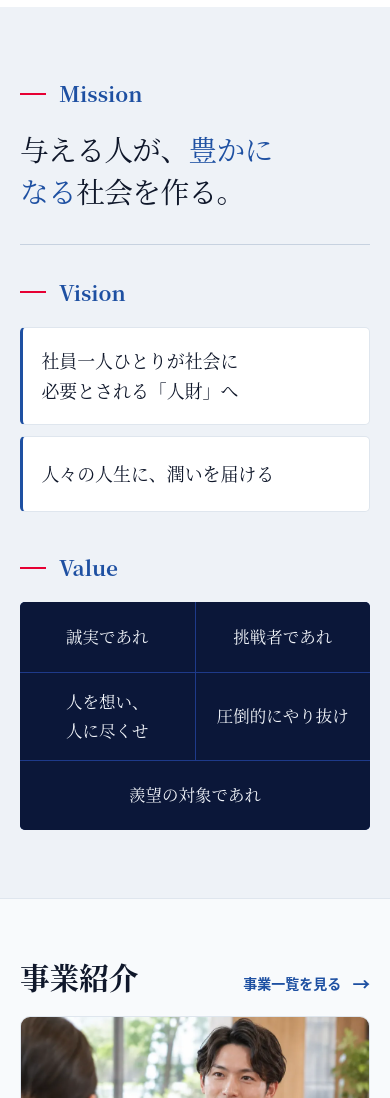
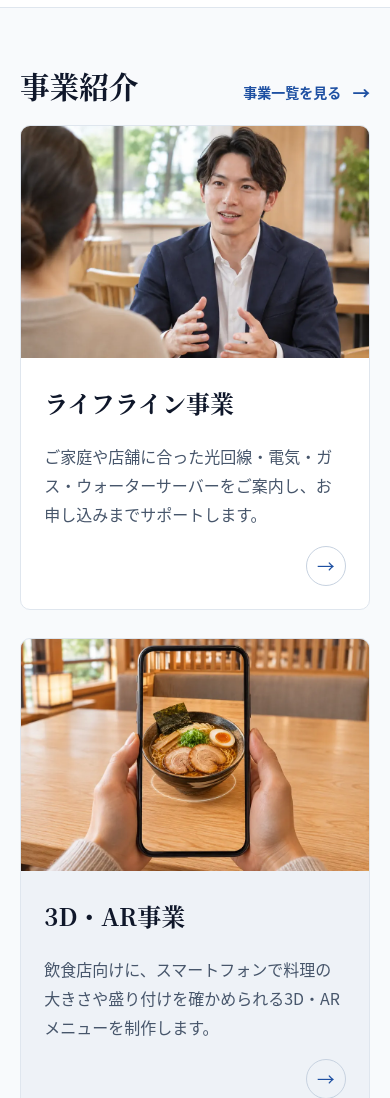
Before and after one commit to ss4gdev/allive-website, a plain HTML site: page index.html in a window 390 px wide. Shown: the part 1580-2678 px from the top of the page. Drawn offline with Linux system fonts and the light colour scheme.

Commit message:
Move mission, vision and values to company overview

```diff
--- a/assets/site.css
+++ b/assets/site.css
@@ -191,12 +191,13 @@ h1[tabindex="-1"]:focus, main[tabindex="-1"]:focus { outline: none; }
 .home-president-sign { margin: 1.4rem 0 1.25rem; font-weight: 700; }
 .home-president-sign span { margin-right: .5rem; color: var(--ink-soft); font-size: var(--fs-sm); }
 
-.home-principles {
+.company-principles {
   background: var(--bg-subtle);
+  margin-block-start: clamp(3rem, 6vw, 5.5rem);
   padding-block: clamp(4.25rem, 8.8vw, 8rem);
 }
-.home-principles-inner { --maxw: 1230px; }
-.home-principles h2 {
+.principles-inner { --maxw: 1230px; }
+.company-principles h2 {
   display: flex;
   align-items: center;
   gap: .8rem;
@@ -204,14 +205,14 @@ h1[tabindex="-1"]:focus, main[tabindex="-1"]:focus { outline: none; }
   color: var(--lapis);
   font-size: clamp(1.3rem, 2.3vw, 1.85rem);
 }
-.home-principles h2::before {
+.company-principles h2::before {
   content: "";
   width: 1.65rem;
   height: 2px;
   background: var(--red);
 }
-.home-principles-mission { padding-bottom: clamp(2rem, 5vw, 4rem); }
-.home-principles-mission p {
+.principles-mission { padding-bottom: clamp(2rem, 5vw, 4rem); }
+.principles-statement {
   font-family: var(--font-display);
   font-size: clamp(1.8rem, 4.15vw, 3.6rem);
   line-height: 1.45;
@@ -219,47 +220,53 @@ h1[tabindex="-1"]:focus, main[tabindex="-1"]:focus { outline: none; }
   word-break: auto-phrase;
   text-wrap: balance;
 }
-.home-principles-mission em { color: var(--lapis); font-style: normal; }
-.home-principles-groups {
+.principles-statement em { color: var(--lapis); font-style: normal; }
+.principles-mission .lede { max-width: 44rem; margin-top: 1.25rem; }
+.principles-groups {
   display: grid;
   gap: clamp(2.3rem, 5vw, 4rem);
   border-top: 1px solid var(--border-strong);
   padding-top: clamp(1.8rem, 4vw, 3.2rem);
 }
-.home-vision-panels, .home-value-panels {
+.principles-vision-panels, .principles-value-panels {
   display: grid;
   margin: 0;
   padding: 0;
   list-style: none;
 }
-.home-vision-panels {
+.principles-vision-panels {
   grid-template-columns: repeat(2, minmax(0, 1fr));
   gap: clamp(.7rem, 2vw, 1.3rem);
 }
-.home-vision-panels li {
+.principles-vision-panels li {
   display: flex;
-  align-items: center;
+  flex-direction: column;
+  align-items: flex-start;
+  justify-content: center;
+  gap: .65rem;
   min-block-size: 6.8rem;
   padding: clamp(1.15rem, 2.5vw, 1.8rem);
   background: var(--bg-elevated);
   border: 1px solid var(--border);
   border-inline-start: 3px solid var(--lapis);
   border-radius: var(--radius-sm);
-  font-family: var(--font-display);
+}
+.principles-vision-panels h3 {
   font-size: clamp(1.12rem, 2vw, 1.35rem);
   line-height: 1.65;
   word-break: auto-phrase;
+  text-wrap: balance;
 }
-.home-vision-panels p { text-wrap: balance; }
-.home-vision-panels span { white-space: nowrap; }
-.home-value-panels {
+.principles-vision-panels p { color: var(--ink-soft); font-size: var(--fs-sm); }
+.principles-vision-panels span { white-space: nowrap; }
+.principles-value-panels {
   grid-template-columns: repeat(5, minmax(0, 1fr));
   gap: 1px;
   overflow: hidden;
   border-radius: var(--radius-sm);
   background: var(--navy);
 }
-.home-value-panels li {
+.principles-value-panels li {
   display: grid;
   place-items: center;
   min-block-size: 6rem;
@@ -410,10 +417,6 @@ h1[tabindex="-1"]:focus, main[tabindex="-1"]:focus { outline: none; }
 .process-list h3 { margin-bottom: .4rem; font-size: 1.15rem; }
 
 .route:has(> .wrap:last-child) { padding-bottom: clamp(3rem, 5.5vw, 5rem); }
-.company-philosophy { margin-bottom: 2.5rem; }
-.company-philosophy .lede { max-width: 42rem; }
-.company-vision { margin-top: 2.5rem; }
-.company-vision h2 { font-size: var(--fs-lg); }
 .contact-info .card h2 { margin-bottom: .75rem; font-size: var(--fs-lg); }
 .contact-case { border-top: 1px solid var(--border); margin-top: 1.1rem; padding-top: 1rem; font-weight: 700; }
 .footer-brand img { width: 39px; height: 39px; }
@@ -443,11 +446,11 @@ h1[tabindex="-1"]:focus, main[tabindex="-1"]:focus { outline: none; }
   .home-company::before { width: 31rem; inset-inline-end: -13rem; opacity: .08; }
   .home-philosophy { font-size: clamp(1.92rem, 7.6vw, 3.25rem); }
   .home-president-layout { grid-template-columns: 1fr; }
-  .home-vision-panels { grid-template-columns: 1fr; }
-  .home-vision-panels li { min-block-size: 4.75rem; }
-  .home-value-panels { grid-template-columns: repeat(2, minmax(0, 1fr)); }
-  .home-value-panels li { min-block-size: 4.35rem; }
-  .home-value-panels li:last-child:nth-child(odd) { grid-column: 1 / -1; }
+  .principles-vision-panels { grid-template-columns: 1fr; }
+  .principles-vision-panels li { min-block-size: 4.75rem; }
+  .principles-value-panels { grid-template-columns: repeat(2, minmax(0, 1fr)); }
+  .principles-value-panels li { min-block-size: 4.35rem; }
+  .principles-value-panels li:last-child:nth-child(odd) { grid-column: 1 / -1; }
   .case-grid, .case-card-featured, .case-detail-layout { grid-template-columns: 1fr; }
   .case-card-featured { grid-template-rows: auto 1fr; }
   .case-card-media img { aspect-ratio: 16 / 10; }
--- a/index.html
+++ b/index.html
@@ -9,7 +9,7 @@
 <title>ALLIVE</title>
 <link rel="icon" href="assets/allive-logo-small.webp" type="image/webp">
 <link rel="stylesheet" href="assets/base.css">
-<link rel="stylesheet" href="assets/site.css?v=c697e22009">
+<link rel="stylesheet" href="assets/site.css?v=63a52243bb">
 <script defer src="assets/cases.js"></script>
 <script defer src="assets/site.js?v=8fd3c558e0"></script>
 </head>
@@ -81,34 +81,6 @@
         </blockquote>
         <p class="home-president-sign"><span>代表</span> 堀口 天聖</p>
         <a class="link-arrow" href="#/company/message">代表挨拶を読む <span aria-hidden="true">→</span></a>
-      </div>
-    </div>
-  </section>
-
-  <section class="section home-principles" aria-label="Mission・Vision・Value">
-    <div class="wrap home-principles-inner">
-      <div class="home-principles-mission" data-scroll-reveal>
-        <h2>Mission</h2>
-        <p>与える人が、<em>豊かになる</em>社会を作る。</p>
-      </div>
-      <div class="home-principles-groups">
-        <div data-scroll-reveal>
-          <h2>Vision</h2>
-          <ul class="home-vision-panels" role="list">
-            <li><p>社員一人ひとりが社会に必要とされる<span>「人財」へ</span></p></li>
-            <li><p>人々の人生に、潤いを届ける</p></li>
-          </ul>
-        </div>
-        <div data-scroll-reveal>
-          <h2>Value</h2>
-          <ol class="home-value-panels" role="list">
-            <li>誠実であれ</li>
-            <li>挑戦者であれ</li>
-            <li>人を想い、人に尽くせ</li>
-            <li>圧倒的にやり抜け</li>
-            <li>羨望の対象であれ</li>
-          </ol>
-        </div>
       </div>
     </div>
   </section>
@@ -299,11 +271,6 @@
       <p class="lede">ALL（すべての人）× ALIVE（自分らしく活きる）。ここでは、私たちの基本情報をご紹介します。</p>
     </div>
 
-    <section class="company-philosophy" aria-label="企業理念">
-      <p class="quote-line">与える人が、豊かになる社会を作る。</p>
-      <p class="lede">誠実に価値を届ける人が、挑戦と貢献に見合った豊かさを得られる社会へ。私たち自身がまず与える人となり、信頼の循環を生み出していきます。</p>
-    </section>
-
     <table class="info-table">
       <tbody>
         <tr><th>名称</th><td>ALLIVE</td></tr>
@@ -320,6 +287,35 @@
       </tbody>
     </table>
   </div>
+
+  <section class="section company-principles" aria-label="Mission・Vision・Value">
+    <div class="wrap principles-inner">
+      <div class="principles-mission" data-scroll-reveal>
+        <h2>Mission</h2>
+        <p class="principles-statement">与える人が、<em>豊かになる</em>社会を作る。</p>
+        <p class="lede">誠実に価値を届ける人が、挑戦と貢献に見合った豊かさを得られる社会へ。私たち自身がまず与える人となり、信頼の循環を生み出していきます。</p>
+      </div>
+      <div class="principles-groups">
+        <div data-scroll-reveal>
+          <h2>Vision</h2>
+          <ul class="principles-vision-panels" role="list">
+            <li><h3>社員一人ひとりが社会に必要とされる<span>「人財」へ</span></h3><p>社員一人ひとりが社会に必要とされる「人財」へと成長し、その力で社会に貢献し続ける企業になる。</p></li>
+            <li><h3>人々の人生に、潤いを届ける</h3><p>サービスを通じて、人々の人生に潤いを届け、より良い未来を創造する。</p></li>
+          </ul>
+        </div>
+        <div data-scroll-reveal>
+          <h2>Value</h2>
+          <ol class="principles-value-panels" role="list">
+            <li>誠実であれ</li>
+            <li>挑戦者であれ</li>
+            <li>人を想い、人に尽くせ</li>
+            <li>圧倒的にやり抜け</li>
+            <li>羨望の対象であれ</li>
+          </ol>
+        </div>
+      </div>
+    </div>
+  </section>
 
   <div class="section">
     <div class="wrap">
@@ -338,19 +334,6 @@
           <p style="color:var(--ink-soft);font-size:var(--fs-sm);">オフィスの所在地とアクセス方法です。</p>
         </a>
       </div>
-      <section class="company-vision" aria-labelledby="company-vision-title">
-        <div class="section-head"><h2 id="company-vision-title">私たちが目指すこと</h2></div>
-        <div class="grid-2">
-          <div class="card ar-card">
-            <h3>社員一人ひとりが社会に必要とされる「人財」へ</h3>
-            <p>社員一人ひとりが社会に必要とされる「人財」へと成長し、その力で社会に貢献し続ける企業になる。</p>
-          </div>
-          <div class="card ar-card">
-            <h3>人々の人生に、潤いを届ける</h3>
-            <p>サービスを通じて、人々の人生に潤いを届け、より良い未来を創造する。</p>
-          </div>
-        </div>
-      </section>
     </div>
   </div>
 </section>
```
